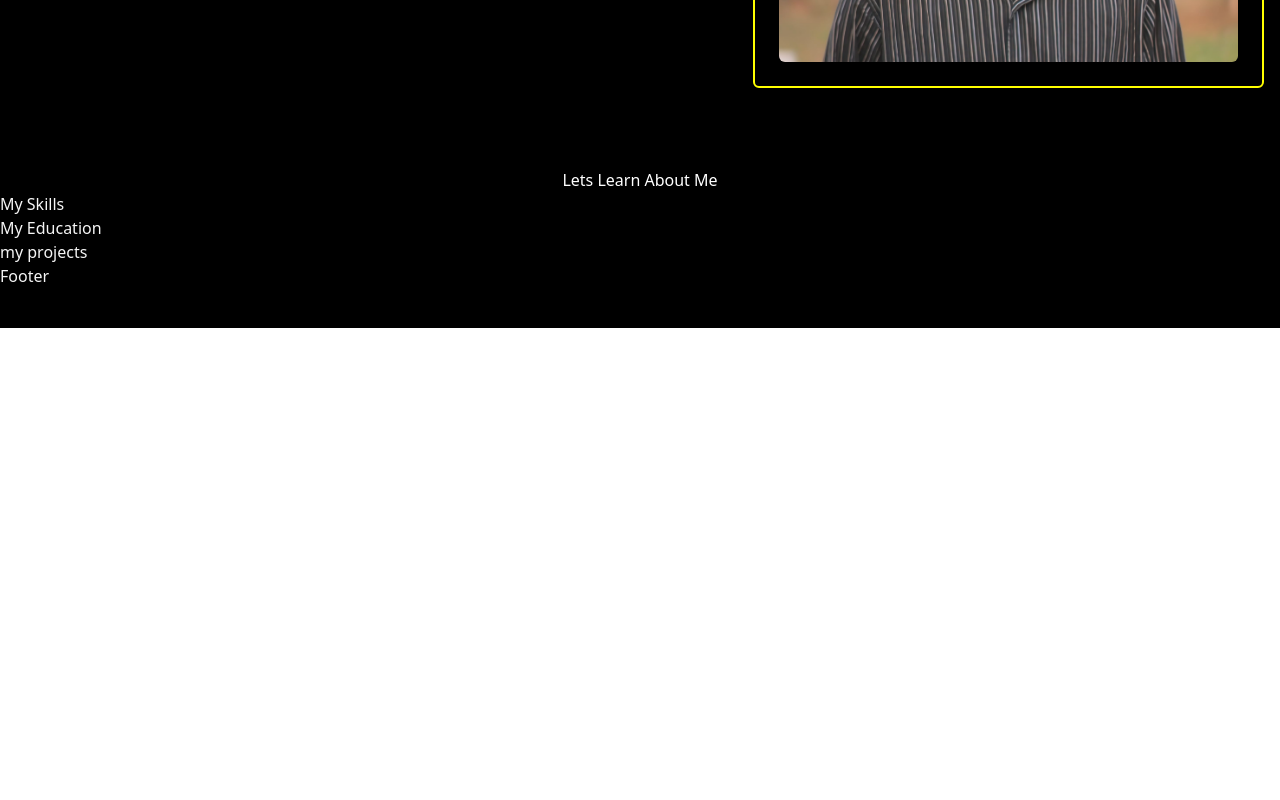
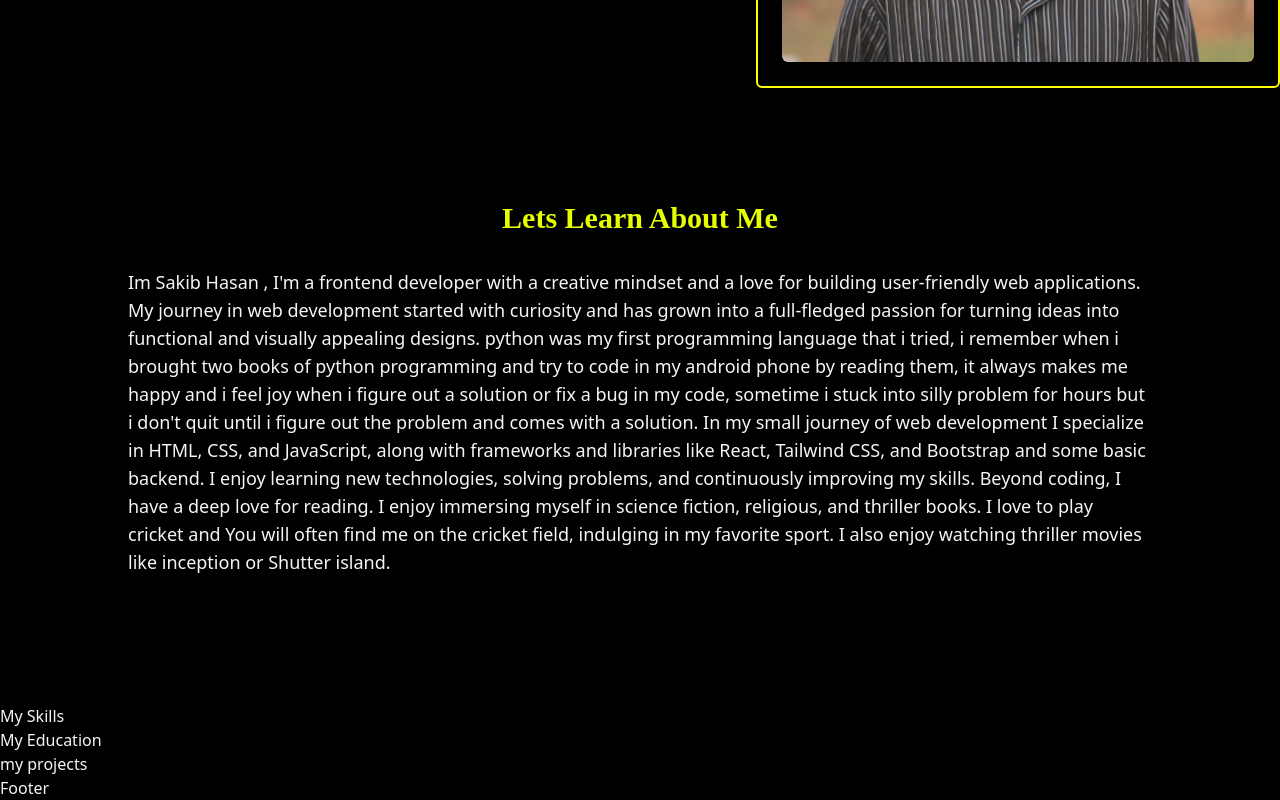
Before and after one commit to SakibHasan7439/sakib-portfolio, a React (Vite) app: page / in a window 1280 px wide. Shown: the part 472-1272 px from the top of the page. Before the commit the page ends 800 px from the top, so only its background shows below. Built offline with nearby package versions, Linux system fonts and the light colour scheme.

Commit message:
myStory section completed

```diff
--- /dev/null
+++ b/src/Components/Title.jsx
@@ -0,0 +1,8 @@
+// eslint-disable-next-line react/prop-types
+const Title = ({children}) => {
+    return (
+        <div className="text-center font-playfair text-xl md:text-2xl lg:text-3xl mb-4 md:mb-8 text-[#e5ff00] font-semibold">{children}</div>
+    );
+};
+
+export default Title;
--- a/src/Pages/Home.jsx
+++ b/src/Pages/Home.jsx
@@ -8,7 +8,7 @@ import Skills from "../Section/Skills/Skills";
 
 const Home = () => {
     return (
-        <div className="bg-[#000000] relative text-[#f5f5f5] h-screen">
+        <div className="bg-[#000000] relative text-[#f5f5f5]">
             <Navbar></Navbar>
             <AboutMe></AboutMe>
             <MyStory></MyStory>
--- a/src/Section/AboutMe/AboutMe.jsx
+++ b/src/Section/AboutMe/AboutMe.jsx
@@ -8,7 +8,7 @@ import { FaFacebook } from "react-icons/fa";
 
 const AboutMe = () => {
     return (
-        <div className="max-w-7xl w-full mx-auto px-4 pb-8 lg:pb-20">
+        <div className="max-w-7xl w-full mx-auto mb-12 md:mb-16 lg:mb-28">
             <div className="grid grid-cols-12 gap-4 justify-between items-center">
                 <div className="col-span-12 md:p-6 lg:w-[80%] md:col-span-7">
                     <h1 className="text-xl mb-4 font-playfair font-semibold md:text-3xl lg:text-5xl text-[#e5ff00]">FRONTEND WEB <br />
--- a/src/Section/MyStory/MyStory.jsx
+++ b/src/Section/MyStory/MyStory.jsx
@@ -1,9 +1,22 @@
+import Title from "../../Components/Title";
+
 const MyStory = () => {
-    return (
-        <div>
-            <h1 className="text-white text-center">Lets Learn About Me</h1>
-        </div>
-    );
+  return (
+    <div className="max-w-5xl w-full mx-auto mb-12 md:mb-16 lg:mb-28">
+      <Title>Lets Learn About Me</Title>
+      <div className="pb-4 md:text-lg">
+        Im Sakib Hasan , I&apos;m a frontend developer with a creative mindset and a love for building
+        user-friendly web applications. My journey in web development started
+        with curiosity and has grown into a full-fledged passion for turning ideas into functional and visually appealing designs. python was my first programming language that i tried, i remember when i brought two books of python programming and try to code in my android phone by reading them, it always makes me happy and i feel joy when i figure out a solution or fix a bug in my code, sometime i stuck into silly problem for hours but i don&apos;t quit until i figure out the problem and comes with a solution. In my small journey of web development I specialize in
+        HTML, CSS, and JavaScript, along with frameworks and libraries like
+        React, Tailwind CSS, and Bootstrap and some basic backend. I enjoy learning new technologies,
+        solving problems, and continuously improving my skills. Beyond coding, I
+        have a deep love for reading. I enjoy immersing myself in science
+        fiction, religious, and thriller books. I love to play cricket and You will often find me on the cricket field, indulging in my
+        favorite sport. I also enjoy watching thriller movies like inception or Shutter island.
+      </div>
+    </div>
+  );
 };
 
 export default MyStory;
```
